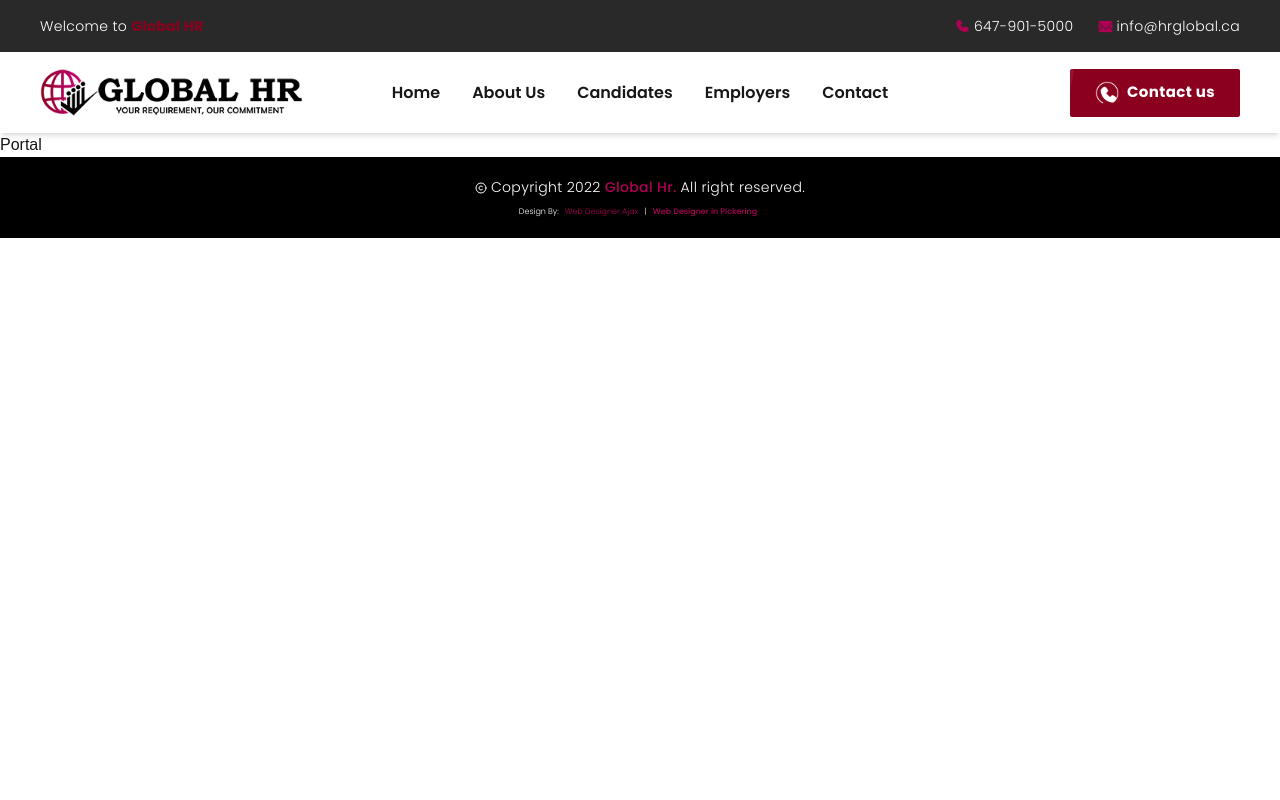
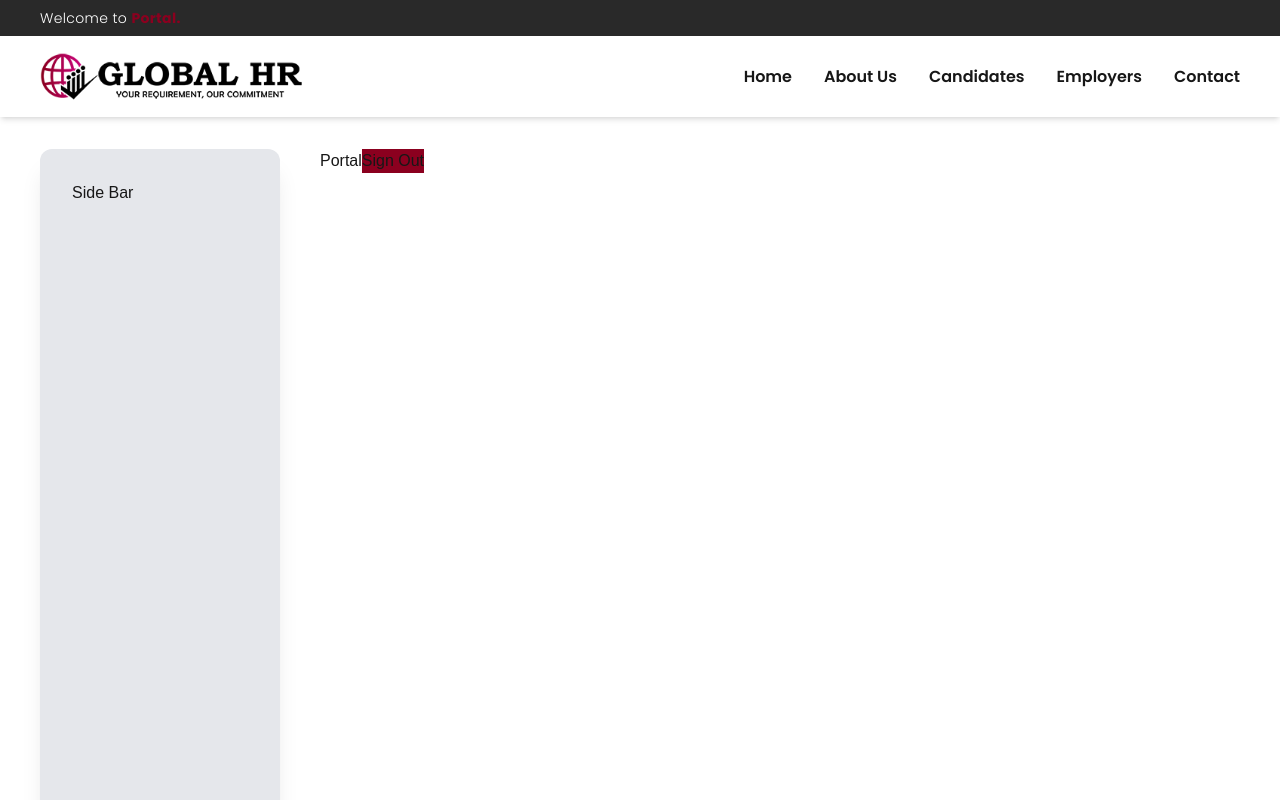
Before and after one commit to AnserShafiq/globalhr-form-api, a Next.js app: page /portal in a window 1280 px wide. Shown: the top 800 px of the page. Built offline with nearby package versions, Linux system fonts and the light colour scheme; no server answers.

Commit message:
April 26, 2025: Started to build the portal

```diff
--- a/app/layout.tsx
+++ b/app/layout.tsx
@@ -22,6 +22,7 @@ export default function RootLayout({
 }: Readonly<{
   children: React.ReactNode;
 }>) {
+
   return (
     <html lang="en">
       <body
--- a/app/lib/authenication.tsx
+++ b/app/lib/authenication.tsx
@@ -2,26 +2,25 @@
 
 import { signIn } from "@/auth"
 
-
 export async function authenticaion(formData: FormData) {
     try {
-        const data: Record<string, string> = {
+        const data = {
             email: formData.get('email') as string,
             password: formData.get('password') as string,
         }
+
         const result = await signIn('credentials', {
-            redirect:false,
             ...data,
-        })
-        console.log('Result => ',result?.error);
-        if(result?.error){
-            return {error: 'Invalid credentials'}
+            redirect: false
+        });
+
+        if (result?.error) {
+            return { error: result.error };
         }
-        return {success: 'Logged in successfully'}
-    }
-    // eslint-disable-next-line @typescript-eslint/no-explicit-any
-    catch (error: any) {
-        console.error('Authentication error On Authentication.tsx');
-        return { error: error?.message || 'Authentication failed' };
+
+        return { success: true };
+    } catch (error) {
+        console.error('Authentication error:', error);
+        return { error: "Authentication failed" };
     }
 }
--- /dev/null
+++ b/app/portal/layout.tsx
@@ -0,0 +1,12 @@
+import SideBar from "../ui/portal/sideBar";
+
+
+
+export default function Layout({children}:{children: React.ReactNode}){
+    return(
+        <section className="grid grid-cols-[20%_80%] container min-h-[92.1vh] h-full gap-10 pt-8">
+            <SideBar />
+            {children}
+        </section>
+    )
+}
--- a/app/portal/page.tsx
+++ b/app/portal/page.tsx
@@ -1,9 +1,11 @@
+import SignOutBtn from "../ui/signOutBtn";
 
 
 export default function Page(){
     return(
-        <div>
+        <div className="min-h-[200vh]">
             Portal
+            <SignOutBtn />
         </div>
     )
 }
--- a/app/ui/header.tsx
+++ b/app/ui/header.tsx
@@ -1,9 +1,8 @@
-'use server'
-import { auth } from "@/auth";
+'use client'
 import Image from "next/image";
 import Link from "next/link";
-import SignOutBtn from "./signOutBtn";
 import MobileMenuIcon from "./applicationForms/mobile-menu-icon";
+import { usePathname } from "next/navigation";
 
 const SectionOne = () => {
     return(
@@ -19,11 +18,10 @@ const SectionOne = () => {
     )
 }
 
-const SectionTwo = async() => {
-    const session = await auth()
-    const user = session?.user;
+const SectionTwo = () => {
+
     return(
-        <div className="flex justify-between items-center px-[15px] py-5 lg:p-4 shadow-md">
+        <div className="flex justify-between items-center px-[15px] py-5 lg:py-4 lg:px-0 shadow-md">
             <div className="flex items-center justify-between gap-4 container">
                 <Image src="/images/icon.png" alt="GlobalHR" className="w-full max-w-[242.3px] lg:max-w-[22%] h-header-icon" width={1000} height={1000} />
                 <div className='hidden lg:flex items-center justify-center gap-8'>
@@ -34,10 +32,6 @@ const SectionTwo = async() => {
                     <Link className='font-poppins font-semibold tracking-normal h-full text-[16px]' href='https://www.hrglobal.ca/contact/'>Contact</Link>
                 </div>
                 <div className="hidden lg:flex items-center justify-end gap-4 w-[22%]">
-                    <h3>{user?.name}</h3>
-                    {
-                        user?.name ? <SignOutBtn /> : null
-                    }
                     <Link href='https://www.hrglobal.ca/contact/' className="relative inline-flex items-center gap-2 overflow-hidden px-[25px] py-3 bg-red-ghr hover:bg-pink-ghr text-white font-poppins font-bold tracking-wide text-[15px] rounded-xs group">
                         <Image src="/icons/call.png" alt="Call" className="w-6 h-6" width={1000} height={1000} />
                         <span className="relative z-10">Contact us</span>
@@ -48,6 +42,7 @@ const SectionTwo = async() => {
                     </Link>
 
                 </div>
+
                 <div className="flex lg:hidden items-center justify-end">
                     <MobileMenuIcon />
                 </div>
@@ -56,12 +51,38 @@ const SectionTwo = async() => {
     )
 }
 
-export default async function Header() {
+const SectionThree = () => {
 
     return(
         <>
-            <SectionOne />
-            <SectionTwo />
+        <div className=" hidden lg:flex justify-between items-center py-2 bg-[#292929] ">
+            <div className="flex items-center justify-start container">
+                <h3 className="text-white font-poppins font-[300] tracking-wide text-sm">Welcome to <span className="font-poppins font-[700] text-red-ghr">Portal.</span></h3>
+            </div>
+        </div>
+        <div className="flex justify-between items-center px-[15px] py-5 lg:py-4 lg:px-0 shadow-md">
+            <div className="flex items-center justify-between gap-4 container">
+                <Image src="/images/icon.png" alt="GlobalHR" className="w-full max-w-[242.3px] lg:max-w-[22%] h-header-icon" width={1000} height={1000} />
+                <div className='hidden lg:flex items-center justify-center gap-8'>
+                    <Link className='font-poppins font-semibold tracking-normal h-full text-[16px]' href='https://www.hrglobal.ca/'>Home</Link>
+                    <Link className='font-poppins font-semibold tracking-normal h-full text-[16px]' href='https://www.hrglobal.ca/about-us/'>About Us</Link>
+                    <Link className='font-poppins font-semibold tracking-normal h-full text-[16px]' href='https://www.hrglobal.ca/candidates/'>Candidates</Link>
+                    <Link className='font-poppins font-semibold tracking-normal h-full text-[16px]' href='https://www.hrglobal.ca/employers/'>Employers</Link>
+                    <Link className='font-poppins font-semibold tracking-normal h-full text-[16px]' href='https://www.hrglobal.ca/contact/'>Contact</Link>
+                </div>
+            </div>
+        </div>
         </>
     )
 }
+
+export default function Header() {
+    const pathname = usePathname();
+    const isPortalActive = pathname?.includes('/portal')
+    return !isPortalActive ?
+        <>
+            <SectionOne />
+            <SectionTwo />
+        </> : <SectionThree />
+
+}
--- /dev/null
+++ b/app/ui/portal/sideBar.tsx
@@ -0,0 +1,9 @@
+
+
+export default function SideBar(){
+    return(
+        <div className="w-full h-[800px] bg-gray-200 z-100 rounded-xl shadow-xl sticky top-10 p-8">
+            Side Bar
+        </div>
+    )
+}
--- a/auth.config.ts
+++ b/auth.config.ts
@@ -4,7 +4,6 @@ export const authConfig: NextAuthConfig = {
     secret: process.env.AUTH_SECRET,
     pages:{
         signIn: '/login',
-        signOut: '/login',
     },
     session:{
         strategy: "jwt",
@@ -24,27 +23,36 @@ export const authConfig: NextAuthConfig = {
             return session;
         },
         jwt: async({token,user}) => {
-            if( user){
+            if(user){
                 token.id=user.id;
                 token.name=user.name;
                 token.email=user.email;
             }
             return token;
         },
-        authorized({ auth,request:{nextUrl}}){
-            const isLoggedIn = auth?.user;
+        authorized({ auth, request: { nextUrl } }) {
+            const isLoggedIn = !!auth?.user;
             const isOnLogin = nextUrl.pathname === '/login';
-            const isOnPortal = nextUrl.pathname === '/portal';
-            if(isOnPortal){
-                if(isLoggedIn){
-                    return true;
-                }
-                return false;
+            const isOnPortal = nextUrl.pathname.startsWith('/portal');
+
+            // If on login page and logged in, redirect to portal
+            if (isOnLogin && isLoggedIn) {
+                return Response.redirect(new URL(`/portal`, nextUrl));
             }
-            if(isLoggedIn && isOnLogin){
-                return Response.redirect(new URL('/portal', nextUrl));
+
+            // Allow access to login page
+            if (isOnLogin) {
+                return true;
             }
-            return true;
+
+            // Protect portal routes - require authentication
+            if (isOnPortal) {
+                return isLoggedIn;
+            }
+
+            // For other pages, you might want to set default access rules
+            return true; // Allow access to other pages by default
         }
-    },providers: [],
+    },
+    providers: [],
 }
--- a/auth.ts
+++ b/auth.ts
@@ -2,7 +2,6 @@ import NextAuth from "next-auth";
 import { authConfig } from "./auth.config";
 import Credentials from "next-auth/providers/credentials";
 import { z } from "zod";
-
 
 const getEmail = async(email: string) => {
     try {
@@ -23,36 +22,42 @@ export const { handlers, signIn, signOut, auth } = NextAuth({
     providers: [
         Credentials({
             credentials: {
-                email: {label: "Email", type: "email"},
-                password: {label: "Password", type: "password"},
+                email: {type: "string"},
+                password: {type: "password"},
             },
             async authorize(credentials){
-            const parsedCredentials = z.object({
-                email: z.string(),
-                password: z.string()}).safeParse(credentials);
+                const parsedCredentials = z.object({
+                    email: z.string(),
+                    password: z.string()}).safeParse(credentials);
+
                 if(!parsedCredentials.success){
-                    throw new Error('Invalid credentials');
+                    return null;
                 }
+
                 const {email, password} = parsedCredentials.data;
+
                 try{
                     const user = await getEmail(email);
+
                     if(!user){
                         console.log('User not found');
-                        throw new Error( 'User not found');
+                        return null;
                     }
+
                     if(password !== user.password){
-                        console.log('Invalid password');
-                        throw new Error('Invalid password');
+                        console.log('Auth: Invalid password');
+                        return null;
                     }
+
+                    // Only return user data when authentication is successful
                     return {
-                        status: 'success',
-                        id:user.id,
+                        id: user.id,
                         email: user.email,
                         name: user.name,
                     };
-                }catch(error){
+                } catch(error){
                     console.log(error);
-                    return {message: 'Invalid credentials'}
+                    return null;
                 }
             }
         })
--- a/middleware.ts
+++ b/middleware.ts
@@ -1,9 +1,7 @@
-import NextAuth from "next-auth";
-import { authConfig } from "./auth.config";
 
 
-export default NextAuth(authConfig).auth;
-export {auth as middleware} from '@/auth';
+export { auth as middleware } from "@/auth";
+
 export const config = {
-    matcher: ['/((?!api|_next/static|.*\\*$).*)']
-}
+  matcher: ['/portal/:path*'], // Adjust based on your protected routes
+};
```
Also changed, not shown: app/login/page.tsx (+7 -39 lines), app/ui/logIn/form.tsx (added, +64 -0 lines), public/icons/incoming-call_8867636.svg.
